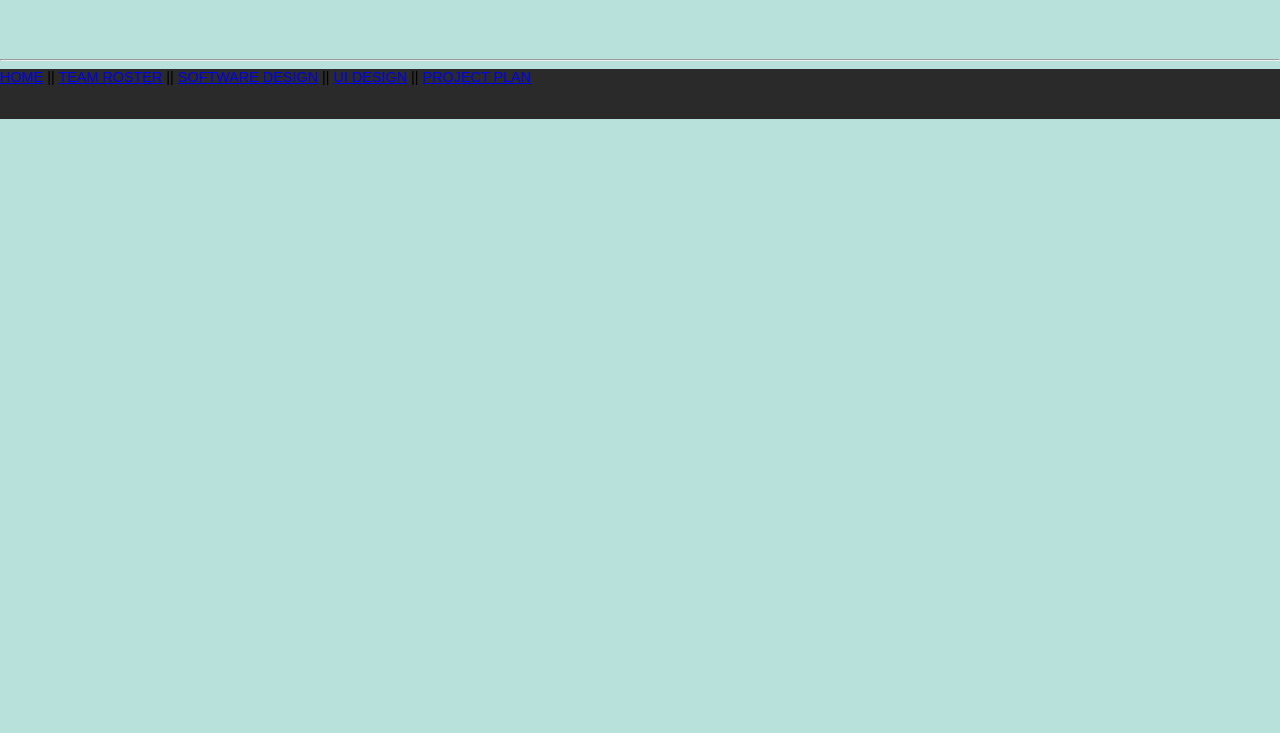
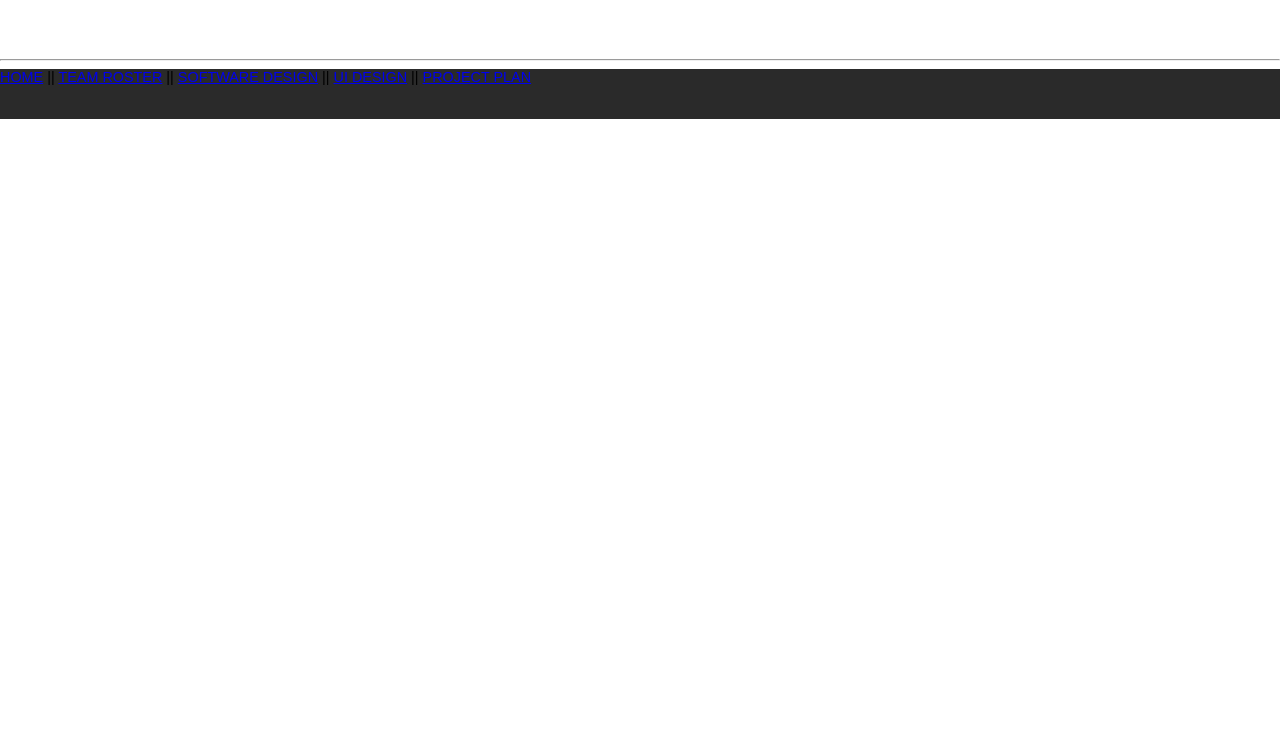
Before and after one commit to jose-c-rivera/Food-App, a plain HTML site: page index.html in a window 1280 px wide. Shown: the part 67-800 px from the top of the page. Drawn offline with Linux system fonts and the light colour scheme.

Commit message:
Update generic.css

```diff
--- a/css/generic.css
+++ b/css/generic.css
@@ -1,7 +1,7 @@
 
 /* For generic page styles. Not for sliders. */
 
-body {background:#B8E1DC;font:normal 0.9em Arial; margin:0; padding:0; padding-bottom:60px;}
+body {background:#FFFFFF;font:normal 0.9em Arial; margin:0; padding:0; padding-bottom:60px;}
 h2 {display:inline;}
 .div1, .div2 {width:700px;margin:0 auto;}
 .div1 {margin-top:30px;margin-bottom:60px;text-align:center;line-height:20px;}
```
